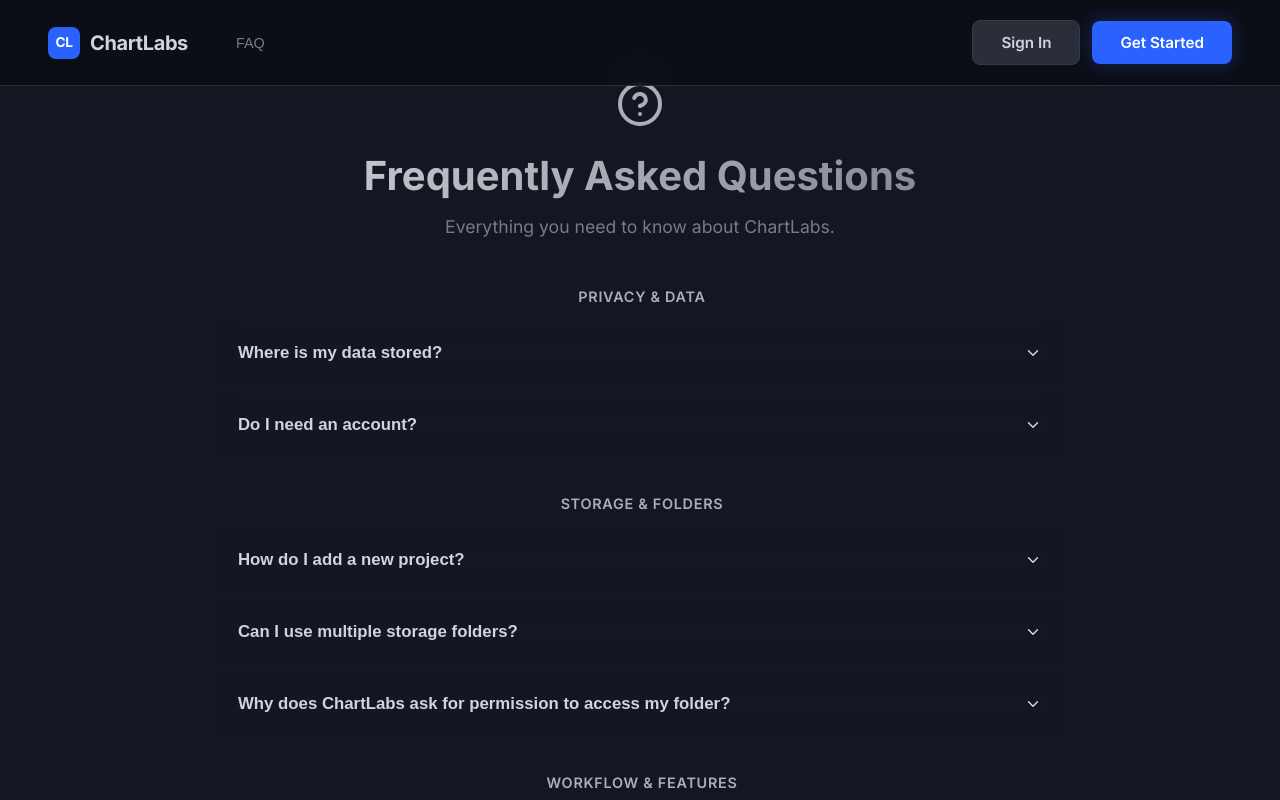
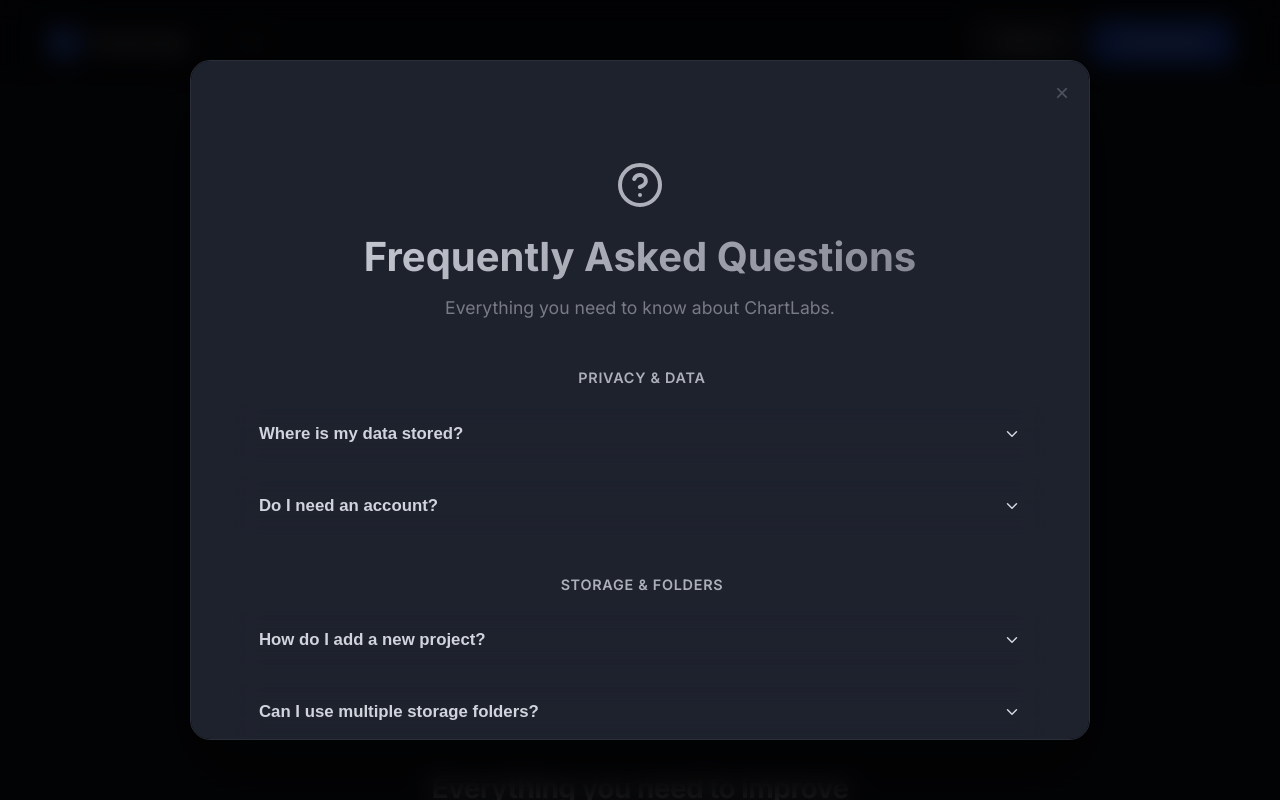
Before and after one commit to chartlabsapp/chartlabs, a React (Vite) app: page / in a window 1280 px wide. Both pictures are taken after a click on the button "FAQ". Built offline with nearby package versions, Linux system fonts and the light colour scheme; no server answers.

Commit message:
feat: move FAQ to modal on landing page and clean up CSS

```diff
--- a/src/pages/LandingPage.css
+++ b/src/pages/LandingPage.css
@@ -71,9 +71,32 @@
     color: var(--primary);
 }
 
-.landing-faq-wrapper {
-    background: rgba(var(--primary-rgb), 0.02);
-    border-top: 1px solid var(--border-color);
+.landing-modal-card {
+    background: var(--bg-secondary);
+    border: 1px solid var(--border);
+    border-radius: 20px;
+    padding: 40px;
+    width: 100%;
+    position: relative;
+    box-shadow: 0 32px 64px rgba(0, 0, 0, 0.5);
+    animation: modalIn 0.3s cubic-bezier(0.4, 0, 0.2, 1);
+}
+
+.faq-modal {
+    max-width: 900px;
+    max-height: 85vh;
+    overflow-y: auto;
+    padding: 20px;
+}
+
+/* Custom scrollbar for modal */
+.faq-modal::-webkit-scrollbar {
+    width: 6px;
+}
+
+.faq-modal::-webkit-scrollbar-thumb {
+    background: var(--border);
+    border-radius: 3px;
 }
 
 .landing-nav-cta {
--- a/src/pages/LandingPage.tsx
+++ b/src/pages/LandingPage.tsx
@@ -19,6 +19,7 @@ export default function LandingPage() {
     const [error, setError] = useState<string | null>(null);
     const [loading, setLoading] = useState(false);
     const [showAuthModal, setShowAuthModal] = useState(false);
+    const [showFAQModal, setShowFAQModal] = useState(false);
 
     const handleSubmit = async (e: React.FormEvent) => {
         e.preventDefault();
@@ -40,8 +41,8 @@ export default function LandingPage() {
     };
 
 
-    const scrollToFAQ = () => {
-        document.getElementById('faq-section')?.scrollIntoView({ behavior: 'smooth' });
+    const openFAQ = () => {
+        setShowFAQModal(true);
     };
 
     const openAuth = (m: 'signin' | 'signup') => {
@@ -58,7 +59,7 @@ export default function LandingPage() {
                     ChartLabs
                 </div>
                 <div className="landing-nav-links">
-                    <button className="landing-nav-link" onClick={scrollToFAQ}>FAQ</button>
+                    <button className="landing-nav-link" onClick={openFAQ}>FAQ</button>
                 </div>
                 <div className="landing-nav-cta">
                     <button className="landing-btn landing-btn-secondary" onClick={() => openAuth('signin')}>
@@ -186,10 +187,15 @@ export default function LandingPage() {
                 </div>
             )}
 
-            {/* FAQ Section */}
-            <section id="faq-section" className="landing-faq-wrapper">
-                <FAQSection />
-            </section>
+            {/* FAQ Modal */}
+            {showFAQModal && (
+                <div className="landing-modal-overlay" onClick={() => setShowFAQModal(false)}>
+                    <div className="landing-modal-card faq-modal" onClick={e => e.stopPropagation()}>
+                        <button className="modal-close" onClick={() => setShowFAQModal(false)}>×</button>
+                        <FAQSection />
+                    </div>
+                </div>
+            )}
 
             {/* Footer */}
             <footer className="landing-footer">
```
